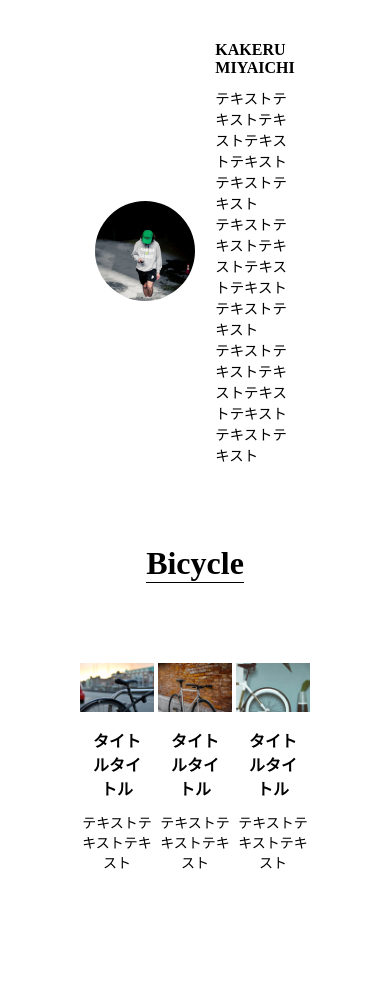
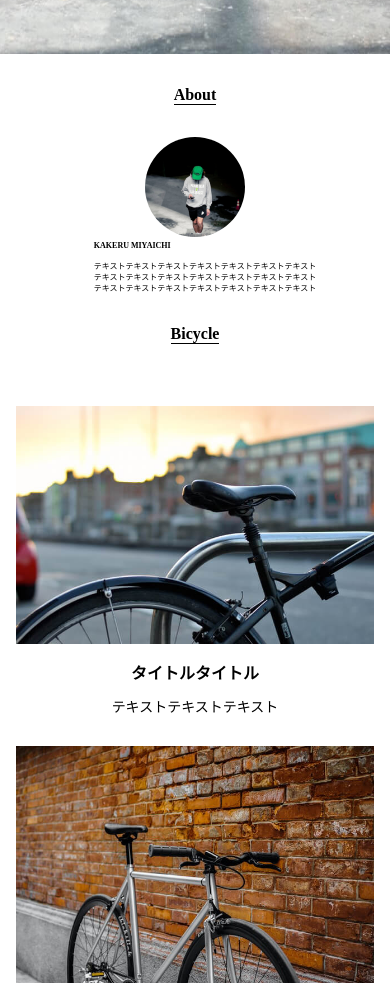
Before and after one commit to xidaowenying/bicycle, a plain HTML site: page index.html in a window 390 px wide. Shown: the part 842-1825 px from the top of the page. Drawn offline with Linux system fonts and the light colour scheme.

Commit message:
Add files via upload

```diff
--- a/style.css
+++ b/style.css
@@ -1,10 +1,12 @@
 * {
-    margin: 0 0;
-    padding: 0 0;
+    margin: 0;
+    padding: 0;
     box-sizing: border-box;
 }
 
-.logo{
+.logo {
+    display: flex;
+    align-items: center;
     padding: 0 4%;
     border-style: none;
 }
@@ -35,8 +37,10 @@ header {
     display: flex;
     justify-content: space-between;
     align-items: center;
+    max-width: 800px;
 }
-.bicycle1{
+
+.bicycle1 {
     width: 100%;
     height: 75vh;
 }
@@ -44,7 +48,7 @@ header {
 .bicycle1 img {
     width: 100%;
     height: 75vh;
-object-fit: cover;
+    object-fit: cover;
     /* trimming必要？ */
 
 }
@@ -60,19 +64,21 @@ main {
     display: flex;
     margin: 0 auto;
     width: 40%;
-  justify-content: center;
+    justify-content: center;
     align-items: center;
 }
 
-.whotext{
+.whotext {
     text-align: left;
     padding-left: 20px;
 
 }
-.whotext p{
+
+.whotext p {
     font-size: 14.4px;
 }
-h3{
+
+h3 {
     font-size: 16px;
     padding-bottom: 10px;
 }
@@ -88,21 +94,24 @@ h3{
     display: inline-block;
     border-bottom: 1px solid black;
     font-size: 2rem;
-    margin: 5rem auto;
+    margin: 64px auto;
 }
 
 .articles {
+
     width: 60%;
     display: flex;
-    margin: 0 auto;
+    margin: 0 auto 100px;
+
 }
 
-.articles{
-    margin-bottom: 100px;
+.articles div {
+    padding-left: 15px;
 }
 
 .articles img {
-    width: 95%;
+    width: 100%;
+
 }
 
 .articles h2 {
@@ -113,3 +122,40 @@ h3{
 .articles p {
     font-size: 14px;
 }
+
+/* responsive対応がわからない */
+@media (max-width: 440px) {
+    h3{
+        font-size: 8px;
+    }
+
+
+    .bicycle1{
+        height: 100vh;
+    }
+    .bicycle1 img{
+        height: 100vh;
+    }
+    .about2{
+        flex-direction: column;
+        width: 100%;
+        max-width: 800px;
+    }
+    .whotext p {
+        font-size: 8px;
+    }
+    .sitetitle{
+        margin: 32px auto;
+        font-size: 16px;
+    }
+    .articles {
+        padding: 0 4%;
+        width: 100%;
+        flex-direction: column;
+    }
+
+    .articles div {
+        padding-left: 0;
+        padding-top: 30px;
+    }
+}
```
